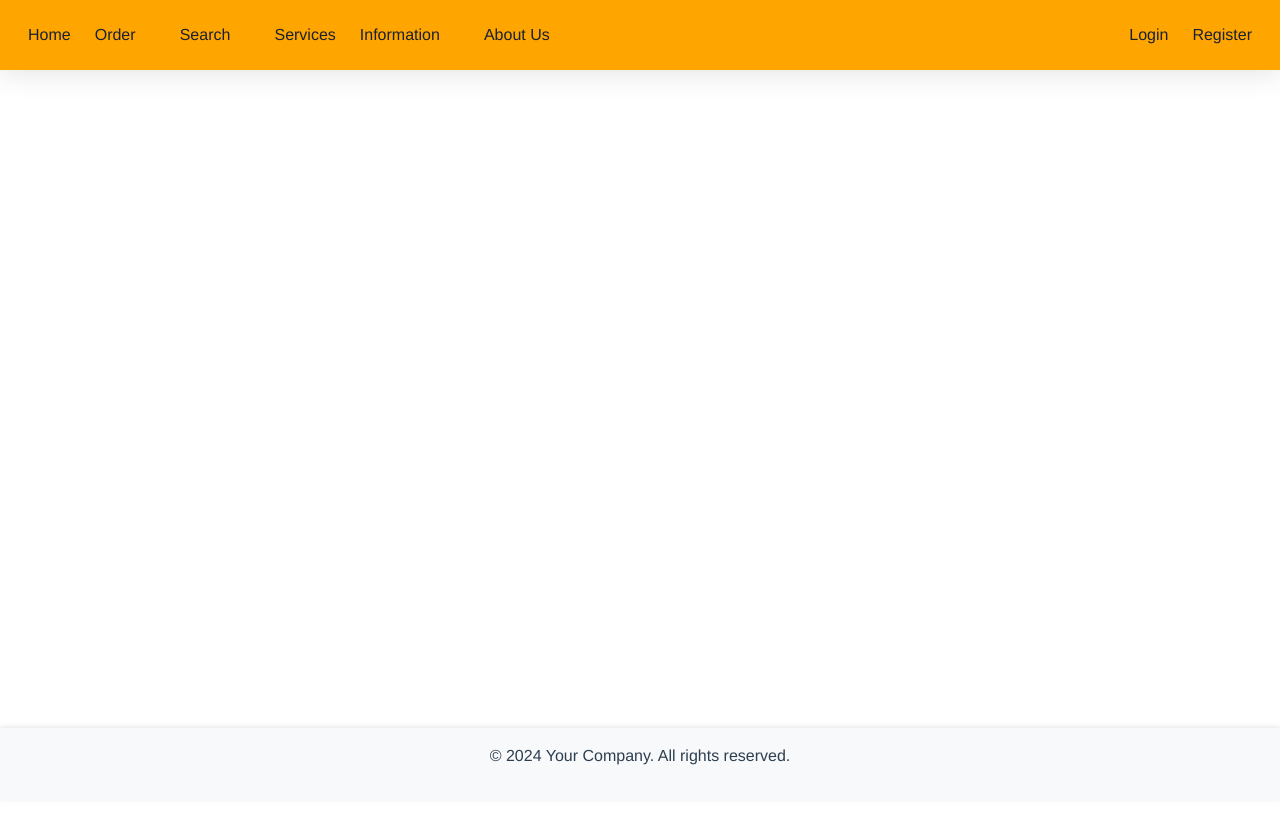
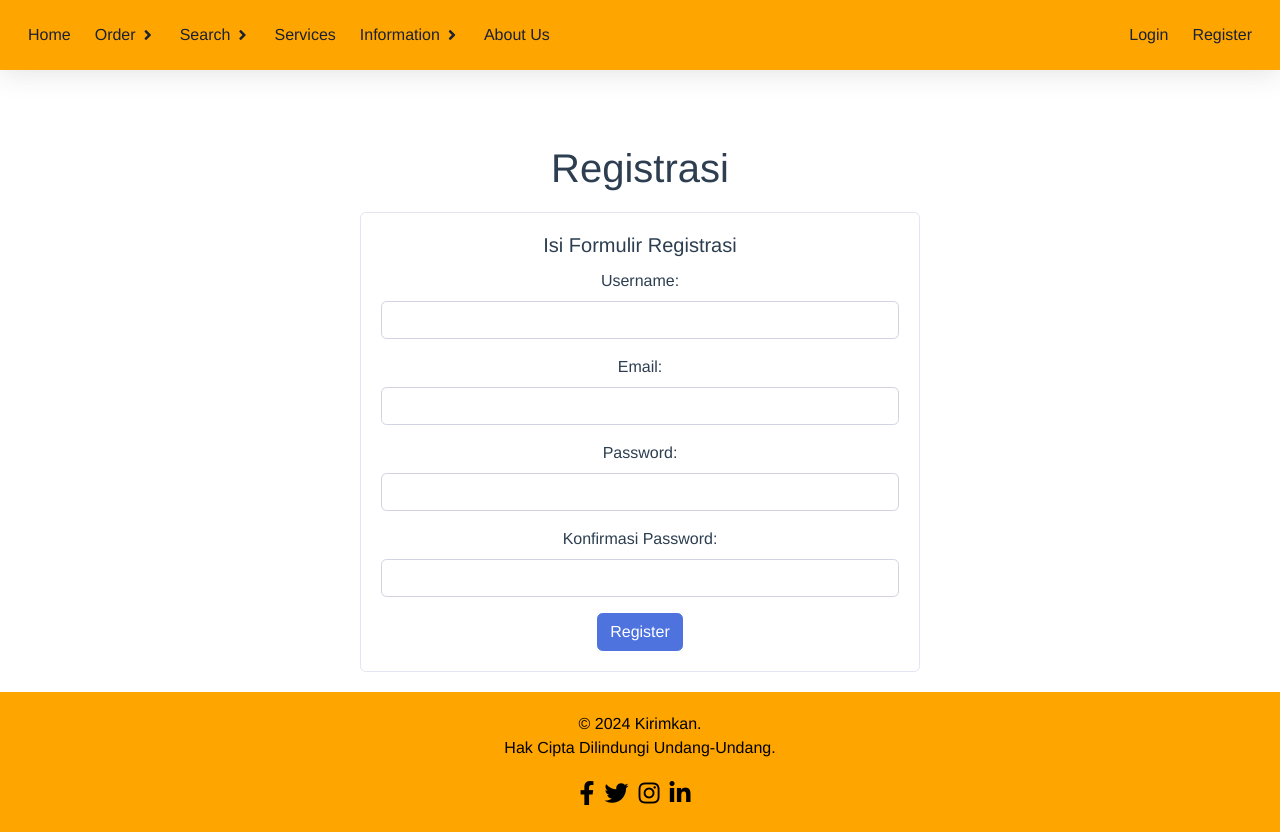
Before and after one commit to fe2-purnama/aplikasi-pengiriman-barang, a Vue app in the folder frontend/: page /register in a window 1280 px wide. Before the commit the page ends 800 px from the top, so only its background shows below. Built offline with nearby package versions, Linux system fonts and the light colour scheme.

Commit message:
belum styling yang bagus

```diff
--- a/frontend/index.html
+++ b/frontend/index.html
@@ -5,6 +5,8 @@
     <link rel="icon" type="image/svg+xml" href="/public/logo.png" />
     <meta name="viewport" content="width=device-width, initial-scale=1.0" />
     <title>KirimKan</title>
+    <link rel="stylesheet" href="https://cdnjs.cloudflare.com/ajax/libs/font-awesome/5.15.4/css/all.min.css">
+
   </head>
   <body>
     <div id="app"></div>
--- a/frontend/src/components/Footer.vue
+++ b/frontend/src/components/Footer.vue
@@ -1,27 +1,51 @@
 <template>
   <footer class="footer">
-      <div class="content has-text-centered">
+    <div class="container">
       <p>
-          &copy; 2024 Your Company. All rights reserved.
+        &copy; {{ new Date().getFullYear() }} Kirimkan.
+        <span><br />Hak Cipta Dilindungi Undang-Undang.</span>
       </p>
+      <div class="social-icons">
+        <a href="#" class="social-icon"><i class="fab fa-facebook-f"></i></a>
+        <a href="#" class="social-icon"><i class="fab fa-twitter"></i></a>
+        <a href="#" class="social-icon"><i class="fab fa-instagram"></i></a>
+        <a href="#" class="social-icon"><i class="fab fa-linkedin-in"></i></a>
+      </div>
     </div>
   </footer>
 </template>
 
 <script>
 export default {
-    name: 'Footer'
-  }
+  name: "Footer",
+};
 </script>
 
 <style scoped>
 .footer {
-    background-color: #f8f9fa;
-    padding: 1rem 0;
-    position: fixed;
-    bottom: 0;
-    width: 100%;
+  /* position: fixed;
+  bottom: 0; */
+  background-color: #ffa500;
+  color: #000;
+  padding: 20px 0;
   text-align: center;
-    box-shadow: 0 -1px 5px rgba(0,0,0,0.1);
+  display: flex;
+  justify-content: center;
+}
+
+.container {
+  max-width: 1200px;
+  margin: 0 auto;
+}
+
+.social-icons .social-icon {
+  display: inline-block;
+  margin-right: 10px;
+  color: #000;
+  font-size: 1.5rem;
+}
+
+.social-icons .social-icon:hover {
+  color: #fff;
 }
 </style>
--- a/frontend/src/main.js
+++ b/frontend/src/main.js
@@ -25,6 +25,7 @@ import Dashboard from './views/Dashboard.vue'
 
 const routes = [
   { path: '/', component: Home },
+  { path: '/register', component: Register },
   { path: '/pickup', component: Pickup },
   { path: '/dropoff', component: Dropoff },
   { path: '/aboutus', component: Aboutus },
--- a/frontend/src/views/Finddroppoint.vue
+++ b/frontend/src/views/Finddroppoint.vue
@@ -1,6 +1,79 @@
 <template>
-    <div>
-      <h1>Find Drop Point</h1>
-      <p>Welcome to the Home Page!</p>
+  <div class="container">
+    <h1 class="mt-5 mb-3">Find Drop Point</h1>
+
+    <!-- Form untuk input lokasi pengiriman -->
+    <div class="card">
+      <div class="card-body">
+        <h5 class="card-title">Cari Lokasi Drop Point</h5>
+        <div class="form-group">
+          <label for="city">Kota:</label>
+          <input type="text" id="city" class="form-control" v-model="city" />
+        </div>
+        <button @click="searchDropPoints" class="btn btn-primary">Cari</button>
+      </div>
     </div>
-  </template>
+
+    <!-- Hasil pencarian drop point -->
+    <div class="mt-3" v-if="dropPoints.length > 0">
+      <h3 class="mt-4">Drop Points di {{ city }}</h3>
+      <ul class="list-group">
+        <li
+          class="list-group-item"
+          v-for="dropPoint in dropPoints"
+          :key="dropPoint.id"
+        >
+          <strong>{{ dropPoint.name }}</strong>
+          <p>{{ dropPoint.address }}</p>
+        </li>
+      </ul>
+    </div>
+    <div class="no-result" v-else>
+      <p>Tidak ada drop point ditemukan untuk kota {{ city }}.</p>
+    </div>
+  </div>
+</template>
+
+<script>
+export default {
+  name: "FindDropPoint",
+  data() {
+    return {
+      city: "",
+      dropPoints: [],
+    };
+  },
+  methods: {
+    searchDropPoints() {
+      // API
+      const response = [
+        { id: 1, name: "Drop Point 1", address: "Jl. Manggarai" },
+        { id: 2, name: "Drop Point 2", address: "Jl. Contoh No. 2" },
+      ];
+
+      // Filter drop point berdasarkan kota
+      this.dropPoints = response.filter((point) =>
+        point.address.toLowerCase().includes(this.city.toLowerCase())
+      );
+    },
+  },
+};
+</script>
+
+<style scoped>
+.container {
+  max-width: 600px;
+  margin: 0 auto;
+  padding: 20px;
+}
+
+.card {
+  margin-top: 20px;
+}
+
+.no-result {
+  margin-top: 20px;
+  font-style: italic;
+  color: #999;
+}
+</style>
--- a/frontend/src/views/Home.vue
+++ b/frontend/src/views/Home.vue
@@ -1,6 +1,6 @@
 <template>
   <div
-    class="header bg-primary d-flex align-items-center justify-content-between w-100 min-vh-100"
+    class="header d-flex align-items-center justify-content-between w-100 min-vh-100"
   >
     <div class="header-title">
       <h1><b>KirimKan.</b></h1>
@@ -8,7 +8,7 @@
     </div>
     <img class="mt-2 w-40 h-40 me-3" src="/public/img1.png" />
   </div>
-  <div class="bg-primary d-flex align-items-center justify-content-between w-100 min-vh-100">
+  <div class="d-flex align-items-center justify-content-between w-100 min-vh-100">
 
   </div>
 </template>
--- a/frontend/src/views/Register.vue
+++ b/frontend/src/views/Register.vue
@@ -1,30 +1,54 @@
 <template>
-  <div class="modal fade" id="registerModal" tabindex="-1" aria-labelledby="registerModalLabel" aria-hidden="true">
-    <div class="modal-dialog">
-      <div class="modal-content">
-        <div class="modal-header">
-          <h5 class="modal-title" id="registerModalLabel">Register</h5>
-          <button type="button" class="close" data-dismiss="modal" aria-label="Close">
-            <span aria-hidden="true">&times;</span>
-          </button>
-        </div>
-        <div class="modal-body">
-          <form @submit.prevent="register">
+  <div class="container">
+    <h1 class="mt-1 mb-3">Registrasi</h1>
+
+    <!-- Form Registrasi -->
+    <div class="card">
+      <div class="card-body">
+        <h5 class="card-title">Isi Formulir Registrasi</h5>
         <div class="form-group">
           <label for="username">Username:</label>
-              <input type="text" id="username" class="form-control" v-model="username">
+          <input
+            type="text"
+            id="username"
+            class="form-control"
+            v-model="username"
+          />
+        </div>
+        <div class="form-group">
+          <label for="email">Email:</label>
+          <input type="email" id="email" class="form-control" v-model="email" />
         </div>
         <div class="form-group">
           <label for="password">Password:</label>
-              <input type="password" id="password" class="form-control" v-model="password">
+          <input
+            type="password"
+            id="password"
+            class="form-control"
+            v-model="password"
+          />
         </div>
         <div class="form-group">
-              <label for="confirmPassword">Confirm Password:</label>
-              <input type="password" id="confirmPassword" class="form-control" v-model="confirmPassword">
+          <label for="confirmPassword">Konfirmasi Password:</label>
+          <input
+            type="password"
+            id="confirmPassword"
+            class="form-control"
+            v-model="confirmPassword"
+          />
         </div>
-            <button type="submit" class="btn btn-primary">Register</button>
-          </form>
+        <button @click="register" class="btn btn-primary">Register</button>
       </div>
+    </div>
+
+    <!-- Pesan Sukses atau Error -->
+    <div class="mt-3" v-if="message">
+      <div
+        :class="[
+          { alert: true, 'alert-success': success, 'alert-danger': !success },
+        ]"
+      >
+        {{ message }}
       </div>
     </div>
   </div>
@@ -32,32 +56,75 @@
 
 <script>
 export default {
+  name: "Register",
   data() {
     return {
-      username: '',
-      password: '',
-      confirmPassword: ''
+      username: "",
+      email: "",
+      password: "",
+      confirmPassword: "",
+      message: "",
+      success: false,
     };
   },
   methods: {
     register() {
-      if (this.password === this.confirmPassword) {
-        $('#registerModal').modal('hide');
-      } else {
-        alert('Passwords do not match');
+      // Validasi form
+      if (
+        this.username === "" ||
+        this.email === "" ||
+        this.password === "" ||
+        this.confirmPassword === ""
+      ) {
+        this.message = "Silakan lengkapi semua kolom";
+        this.success = false;
+        return;
       }
+
+      if (this.password !== this.confirmPassword) {
+        this.message = "Konfirmasi password tidak cocok";
+        this.success = false;
+        return;
       }
-  }
-}
+
+      // Simulasi proses registrasi
+      // Gantilah dengan panggilan API sesungguhnya
+      // Contoh: axios.post('http://example.com/api/register', { username: this.username, email: this.email, password: this.password })
+      this.message = "Registrasi berhasil!";
+      this.success = true;
+
+      // Bersihkan form setelah registrasi berhasil
+      this.username = "";
+      this.email = "";
+      this.password = "";
+      this.confirmPassword = "";
+    },
+  },
+};
 </script>
 
 <style scoped>
-  .modal-header {
-    background-color: #007bff;
-    color: white;
+.container {
+  max-width: 600px;
+  margin: 0 auto;
+  padding: 20px;
 }
-  .btn-primary {
-    background-color: #007bff;
-    border: none;
+
+.card {
+  margin-top: 20px;
+}
+
+.alert {
+  margin-top: 10px;
+  padding: 10px;
+  border-radius: 5px;
+}
+.alert-success {
+  background-color: #d4edda;
+  color: #155724;
+}
+.alert-danger {
+  background-color: #f8d7da;
+  color: #721c24;
 }
 </style>
--- a/frontend/src/views/Shippingrates.vue
+++ b/frontend/src/views/Shippingrates.vue
@@ -1,6 +1,93 @@
 <template>
-    <div>
-      <h1>Shipping Rates</h1>
-      <p>Welcome to the Home Page!</p>
+  <div class="container">
+    <h1 class="mt-1 mb-3">Shipping Rates</h1>
+
+    <div class="row">
+      <div class="col-6">
+        <!-- Form untuk input informasi pengiriman -->
+        <div class="card">
+          <div class="card-body">
+            <h5 class="card-title">Informasi Pengiriman</h5>
+            <div class="form-group">
+              <label for="origin">Kota Asal:</label>
+              <input
+                type="text"
+                id="origin"
+                class="form-control"
+                v-model="origin"
+              />
+            </div>
+            <div class="form-group">
+              <label for="destination">Kota Tujuan:</label>
+              <input
+                type="text"
+                id="destination"
+                class="form-control"
+                v-model="destination"
+              />
+            </div>
+            <div class="form-group">
+              <label for="weight">Berat Barang (kg):</label>
+              <input
+                type="number"
+                id="weight"
+                class="form-control"
+                v-model="weight"
+              />
+            </div>
+            <button @click="calculateShipping" class="btn btn-primary">
+              Hitung Tarif
+            </button>
+          </div>
+        </div>
+      </div>
+      <div class="col-6">
+        <!-- Hasil perhitungan tarif pengiriman -->
+        <div class="card mt-3" v-if="shippingCost">
+          <div class="card-body">
+            <h5 class="card-title">Hasil Perhitungan</h5>
+            <p><strong>Kota Asal:</strong> {{ origin }}</p>
+            <p><strong>Kota Tujuan:</strong> {{ destination }}</p>
+            <p><strong>Berat Barang:</strong> {{ weight }} kg</p>
+            <p><strong>Tarif Pengiriman:</strong> {{ shippingCost }}</p>
+          </div>
+        </div>
+      </div>
     </div>
-  </template>
+  </div>
+</template>
+
+<script>
+export default {
+  name: "ShippingRates",
+  data() {
+    return {
+      origin: "",
+      destination: "",
+      weight: 0,
+      shippingCost: null,
+    };
+  },
+  methods: {
+    calculateShipping() {
+      // Simulasi perhitungan tarif pengiriman
+      const distance = 100; // Jarak simulasi dalam km
+      const ratePerKg = 5000; // Tarif per kg simulasi
+      const totalCost = this.weight * ratePerKg * (distance / 100); // Hitung total tarif
+      this.shippingCost = `Rp ${totalCost.toLocaleString()}`; // Format hasil tarif
+    },
+  },
+};
+</script>
+
+<style scoped>
+.container {
+  max-width: 800px;
+  margin: 40px auto;
+  padding: 20px;
+}
+
+.card {
+  margin-top: 20px;
+}
+</style>
--- a/frontend/src/views/Tracetrack.vue
+++ b/frontend/src/views/Tracetrack.vue
@@ -1,6 +1,99 @@
 <template>
-    <div>
-      <h1>Trace Track</h1>
-      <p>Welcome to the Home Page!</p>
+  <div class="container">
+    <h1 class="mt-5 mb-3">Trace & Track</h1>
+
+    <!-- Bagian untuk proses melacak -->
+    <div class="row">
+      <div class="col-6">
+        <div class="card mb-3">
+          <div class="card-header">Melacak Paket</div>
+          <div class="card-body">
+            <div class="form-group">
+              <label for="trackingNumber">Masukkan nomor pelacakan:</label>
+              <input
+                type="text"
+                id="trackingNumber"
+                class="form-control"
+                v-model="trackingNumber"
+              />
+              <button @click="trackPackage" class="btn btn-primary mt-2">
+                Lacak
+              </button>
+            </div>
+          </div>
+        </div>
+      </div>
+
+      <!-- Bagian untuk menampilkan hasil pelacakan -->
+      <div class="col-6">
+        <div class="card" v-if="trackingResult">
+          <div class="card-header">Hasil Pelacakan</div>
+          <div class="card-body">
+            <p>
+              <strong>Nomor Pelacakan:</strong>
+              {{ trackingResult.trackingNumber }}
+            </p>
+            <p><strong>Status:</strong> {{ trackingResult.status }}</p>
+            <p>
+              <strong>Estimasi Pengiriman:</strong>
+              {{ trackingResult.deliveryEstimate }}
+            </p>
+            <!-- Informasi pelacakan lainnya -->
+          </div>
+        </div>
+        <div class="no-result" v-else>
+          <p>Silakan masukkan nomor pelacakan untuk melacak paket Anda.</p>
+        </div>
+      </div>
     </div>
-  </template>
+  </div>
+</template>
+
+<script>
+export default {
+  name: "Tracetrack",
+  data() {
+    return {
+      trackingNumber: "",
+      trackingResult: null,
+    };
+  },
+  methods: {
+    trackPackage() {
+      // Simulasi data hasil pelacakan
+      const simulatedResult = {
+        trackingNumber: this.trackingNumber,
+        status: "Dalam Proses",
+        deliveryEstimate: "25 Juni 2024", // Tanggal estimasi pengiriman simulasi
+        // Informasi pelacakan lainnya sesuai kebutuhan simulasi
+      };
+      this.trackingResult = simulatedResult;
+    },
+  },
+};
+</script>
+
+<style scoped>
+.container {
+  max-width: 850px;
+  margin: 40px auto ;
+  padding: 20px;
+  background-color: #f7f7f7;
+  border: 1px solid #ddd;
+  border-radius: 5px;
+}
+
+.form-group {
+  margin-bottom: 20px;
+}
+
+.result {
+  margin-top: 30px;
+}
+
+.no-result {
+  margin-top: 30px;
+  font-style: italic;
+  color: #999;
+}
+</style>
```
Also changed, not shown: frontend/src/App.vue (+6 -1 lines), frontend/src/assets/sb-admin-2.min.css. Lines whose indentation alone changed are shown as unchanged.
